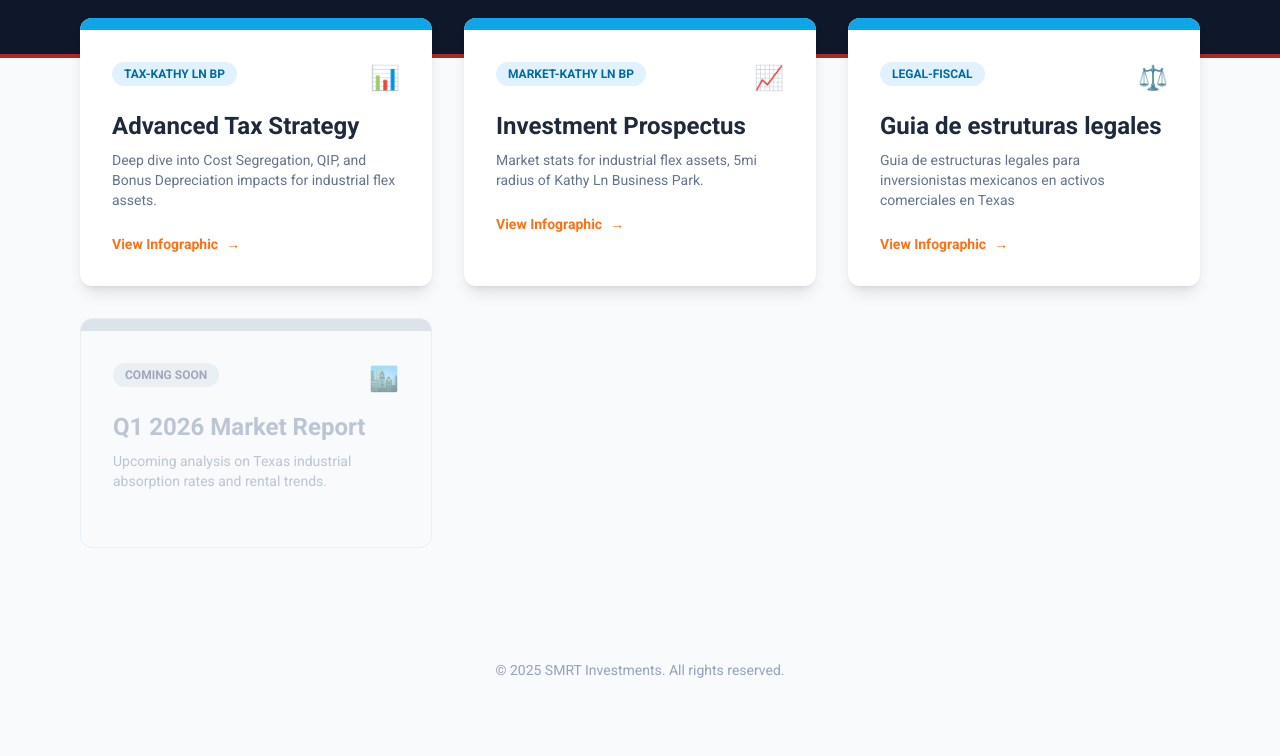
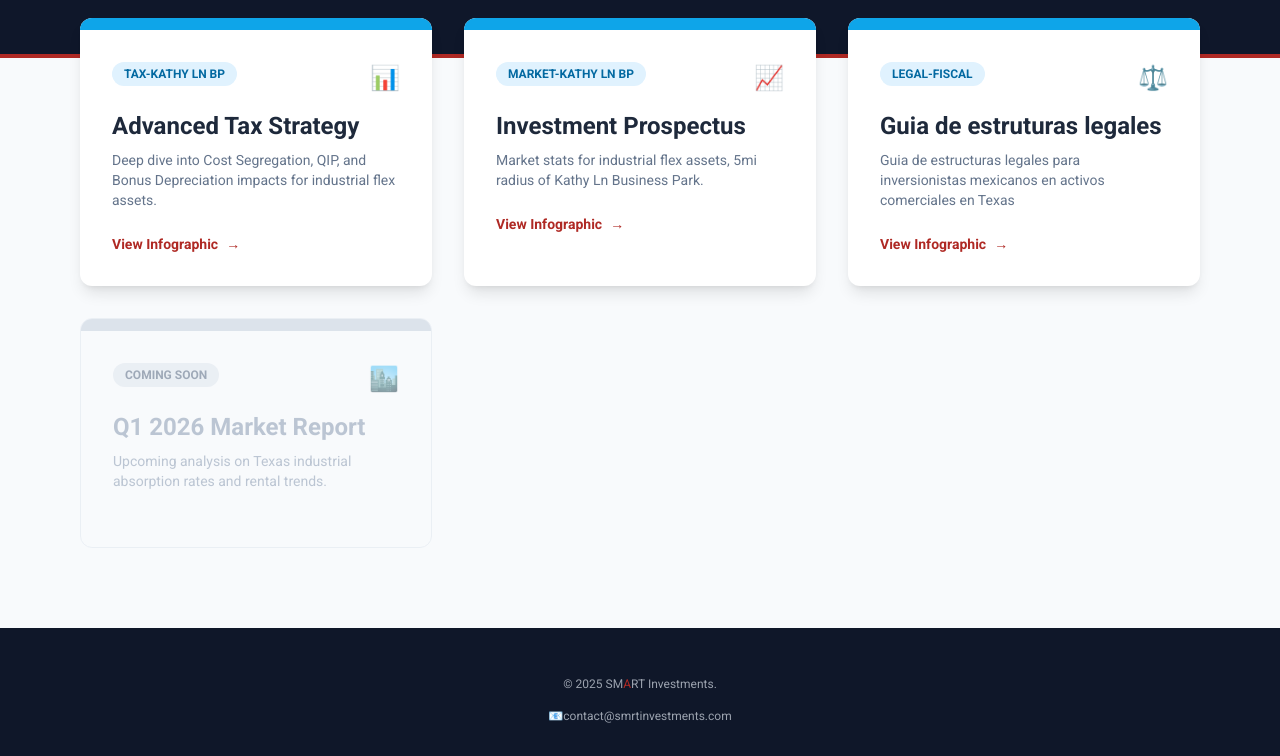
Before and after one commit to cristobal-ai/infographics, a website: page index.html in a window 1280 px wide. Shown: the part 178-934 px from the top of the page. Before the commit the page ends 890 px from the top, so only its background shows below. Drawn offline with nearby package versions, Linux system fonts and the light colour scheme.

Commit message:
Update footer styles and text color in index.html

```diff
--- a/index.html
+++ b/index.html
@@ -46,7 +46,7 @@
                     </div>
                     <h3 class="text-2xl font-bold text-slate-800 mb-2 group-hover:text-sky-600 transition-colors">Advanced Tax Strategy</h3>
                     <p class="text-slate-500 text-sm mb-6">Deep dive into Cost Segregation, QIP, and Bonus Depreciation impacts for industrial flex assets.</p>
-                    <div class="text-orange-500 text-sm font-bold flex items-center">
+                    <div class="text-[#af2924] text-sm font-bold flex items-center">
                         View Infographic <span class="ml-2">→</span>
                     </div>
                 </div>
@@ -61,7 +61,7 @@
                     </div>
                     <h3 class="text-2xl font-bold text-slate-800 mb-2 group-hover:text-sky-600 transition-colors">Investment Prospectus</h3>
                     <p class="text-slate-500 text-sm mb-6">Market stats for industrial flex assets, 5mi radius of Kathy Ln Business Park.</p>
-                    <div class="text-orange-500 text-sm font-bold flex items-center">
+                    <div class="text-[#af2924] text-sm font-bold flex items-center">
                         View Infographic <span class="ml-2">→</span>
                     </div>
                 </div>
@@ -76,7 +76,7 @@
                     </div>
                     <h3 class="text-2xl font-bold text-slate-800 mb-2 group-hover:text-sky-600 transition-colors">Guia de estruturas legales</h3>
                     <p class="text-slate-500 text-sm mb-6">Guia de estructuras legales para inversionistas mexicanos en activos comerciales en Texas</p>
-                    <div class="text-orange-500 text-sm font-bold flex items-center">
+                    <div class="text-[#af2924] text-sm font-bold flex items-center">
                         View Infographic <span class="ml-2">→</span>
                     </div>
                 </div>
@@ -97,8 +97,8 @@
             </div>
     </main>
 
-    <footer class="text-center text-slate-400 text-sm py-8">
-        &copy; 2025 SMRT Investments. All rights reserved.
+    <footer class="bg-[#0f1729] text-center text-slate-400 text-sm py-8">
+       <div class="text-xs text-gray-400 mt-4 max-w-2xl mx-auto"> &copy; 2025 SM<span class="text-[#af2924]">A</span>RT Investments.</div> <div class="text-xs text-gray-400 mt-4 max-w-2xl mx-auto">📧contact@smrtinvestments.com </div>
     </footer>
 
 </body>
```
